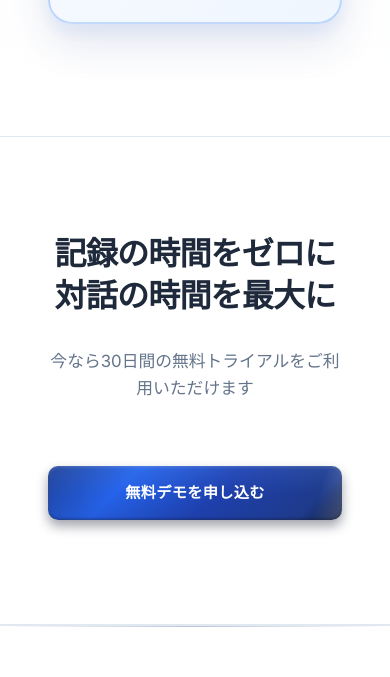
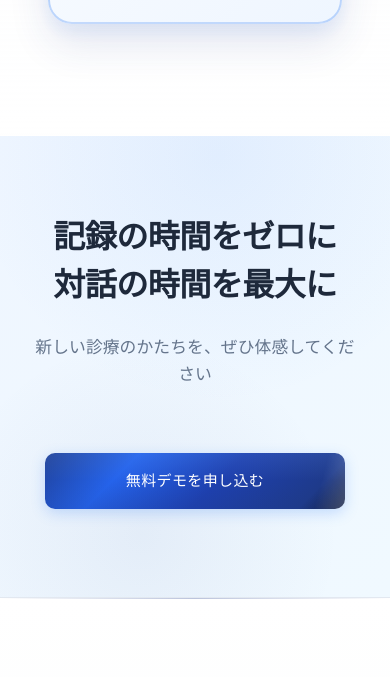
Before and after one commit to advyutamaru/coekar_service_page, a plain HTML site: page index.html in a window 390 px wide. Shown: the part 8233-8910 px from the top of the page. Drawn offline with nearby package versions, Linux system fonts and the light colour scheme.

Commit message:
Refactor CTA section with improved layout, enhanced background elements, and updated text for better user engagement

```diff
--- a/css/cta.css
+++ b/css/cta.css
@@ -1,32 +1,125 @@
 /* CTA セクション */
 .cta {
   text-align: center;
-  padding: 6rem 3rem;
-  background: var(--bg);
-  border-top: 1px solid var(--border);
-  border-bottom: 1px solid var(--border);
+  padding: 7rem 3rem;
+  background: linear-gradient(135deg, #eff6ff 0%, #f0f9ff 100%);
+  position: relative;
+  overflow: hidden;
+}
+
+/* 装飾的な背景要素 */
+.cta::before {
+  content: '';
+  position: absolute;
+  top: -50%;
+  right: -20%;
+  width: 500px;
+  height: 500px;
+  background: radial-gradient(circle, rgba(59, 130, 246, 0.08) 0%, transparent 70%);
+  border-radius: 50%;
+  pointer-events: none;
+}
+
+.cta::after {
+  content: '';
+  position: absolute;
+  bottom: -30%;
+  left: -15%;
+  width: 400px;
+  height: 400px;
+  background: radial-gradient(circle, rgba(30, 58, 138, 0.06) 0%, transparent 70%);
+  border-radius: 50%;
+  pointer-events: none;
+}
+
+.cta .container {
+  position: relative;
+  z-index: 1;
 }
 
 .cta .btn-primary {
-  margin-top: 1rem;
+  margin-top: 2.5rem;
+  padding: 1.125rem 3rem;
+  font-size: 1.0625rem;
+  font-weight: 500;
+  letter-spacing: 0.025em;
+  box-shadow: 0 4px 14px rgba(59, 130, 246, 0.25);
+  transition: all 0.3s cubic-bezier(0.4, 0, 0.2, 1);
+}
+
+.cta .btn-primary:hover {
+  transform: translateY(-2px);
+  box-shadow: 0 8px 24px rgba(59, 130, 246, 0.35);
+  background: var(--primary-dark);
 }
 
 .cta h2 {
   font-size: 2.75rem;
-  margin-bottom: 2rem;
-  color: var(--text);
+  margin-bottom: 1.75rem;
+  color: #1e293b;
   font-weight: 600;
-  line-height: 1.35;
+  line-height: 1.25;
   letter-spacing: -0.025em;
+}
+
+.cta h2 br {
+  display: block;
+  content: "";
+  margin-top: 0.2em;
 }
 
 .cta p {
   font-size: 1.125rem;
-  color: var(--text-light);
-  margin-bottom: 3rem;
+  color: #64748b;
+  margin-bottom: 2rem;
   max-width: 500px;
   margin-left: auto;
   margin-right: auto;
   font-weight: 400;
-  line-height: 1.6;
+  line-height: 1.7;
+  letter-spacing: 0.005em;
 }
+
+/* レスポンシブデザイン */
+@media (max-width: 768px) {
+  .cta {
+    padding: 5rem 2rem;
+  }
+
+  .cta h2 {
+    font-size: 2.25rem;
+    font-weight: 600;
+    letter-spacing: -0.02em;
+  }
+
+  .cta p {
+    font-size: 1.0625rem;
+    line-height: 1.65;
+  }
+
+  .cta .btn-primary {
+    padding: 1rem 2.5rem;
+    font-size: 1rem;
+    margin-top: 2rem;
+  }
+}
+
+@media (max-width: 480px) {
+  .cta h2 {
+    font-size: 1.875rem;
+    font-weight: 600;
+    letter-spacing: -0.015em;
+  }
+
+  .cta p {
+    font-size: 1rem;
+    font-weight: 400;
+  }
+
+  .cta .btn-primary {
+    padding: 0.9375rem 2rem;
+    font-size: 0.9375rem;
+    width: 100%;
+    font-weight: 500;
+  }
+}
--- a/index.html
+++ b/index.html
@@ -472,7 +472,7 @@
     <section class="cta">
         <div class="container">
             <h2>記録の時間をゼロに<br>対話の時間を最大に</h2>
-            <p>今なら30日間の無料トライアルをご利用いただけます</p>
+            <p>新しい診療のかたちを、ぜひ体感してください</p>
             <a href="#" class="btn-primary">無料デモを申し込む</a>
         </div>
     </section>
```
